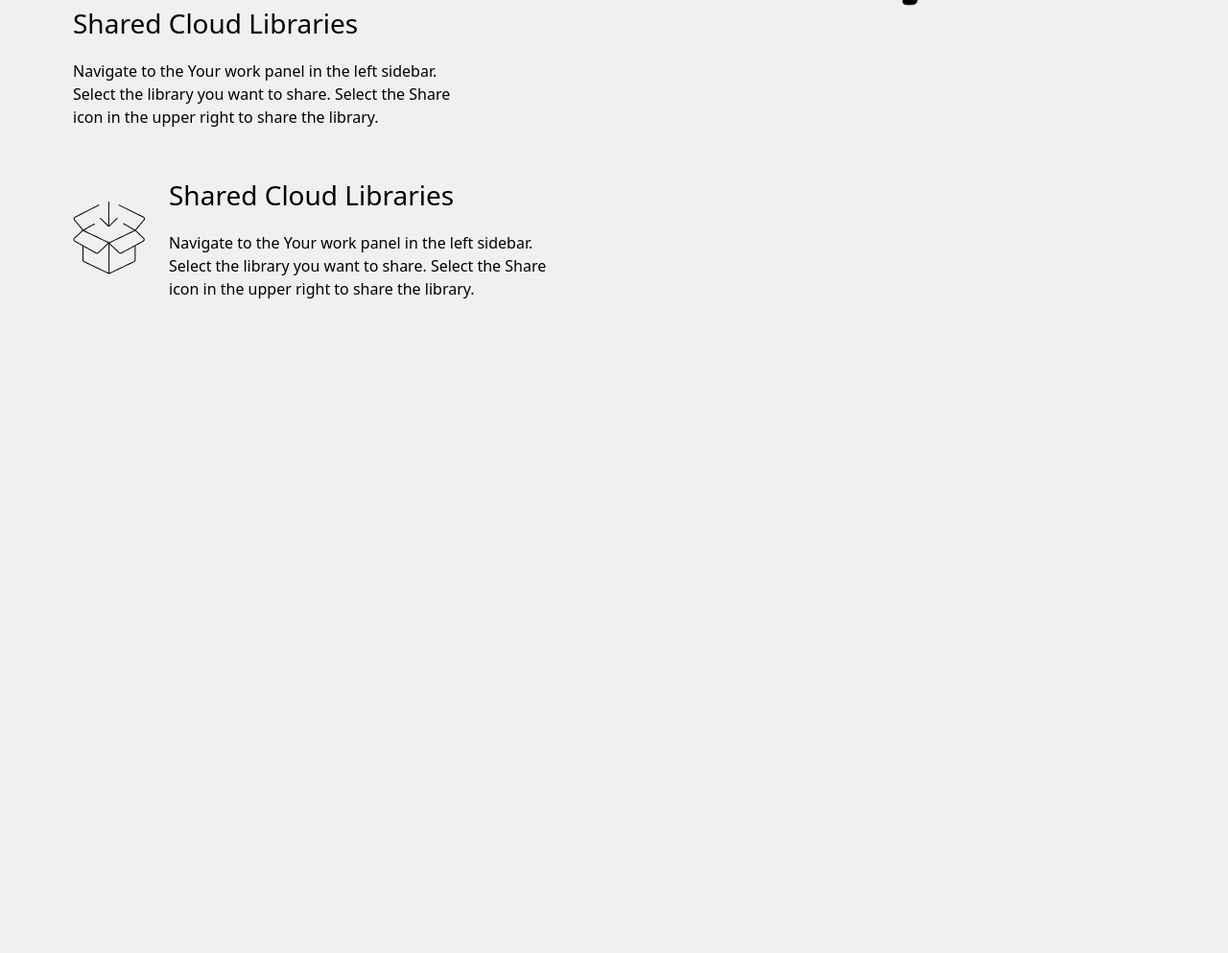
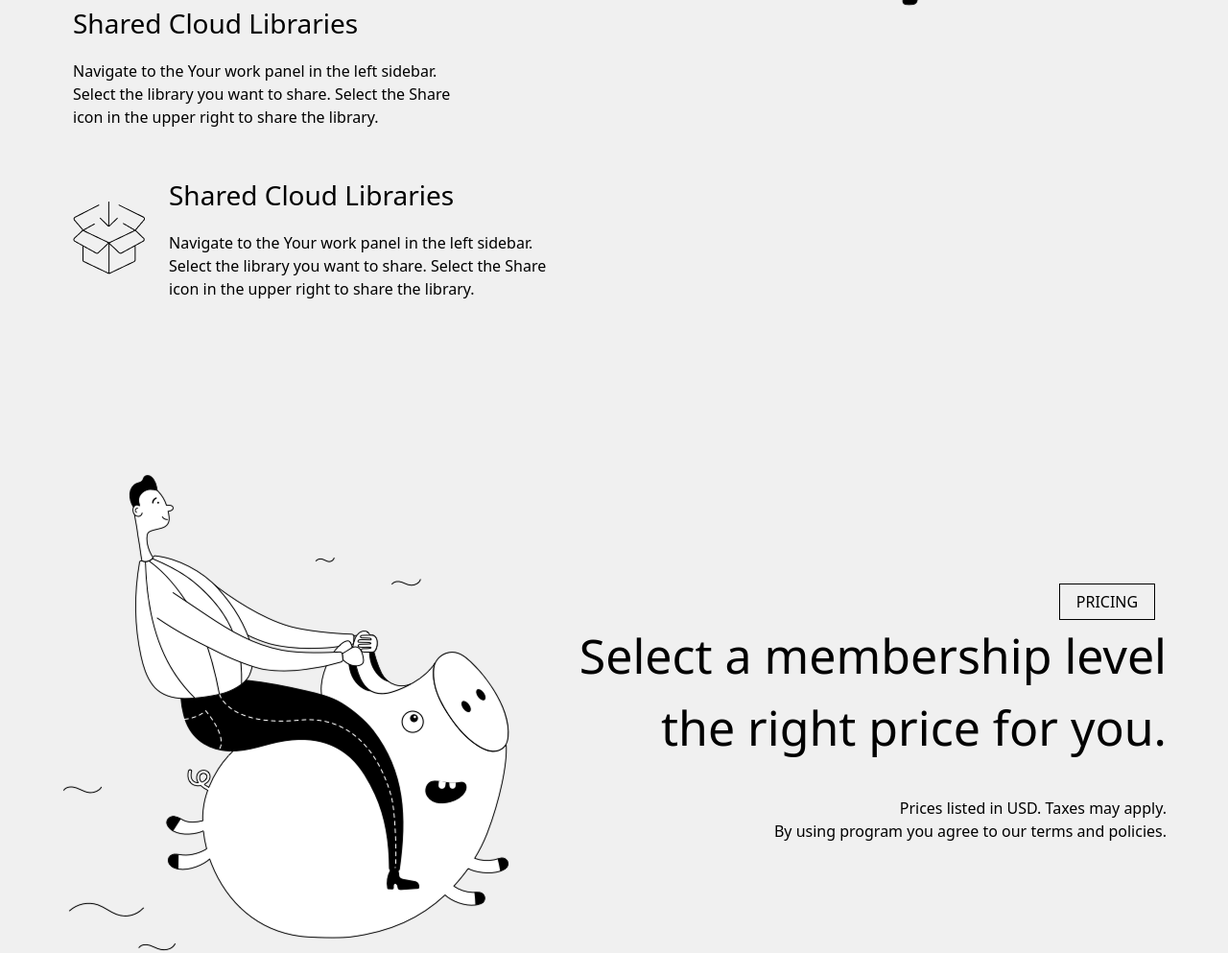
Before and after one commit to okurbonov523-lang/1440, a website: page src/index.html in a window 1280 px wide. Shown: the part 2468-3461 px from the top of the page at 96% size. Before the commit the page ends 2781 px from the top, so only its background shows below. Drawn offline with nearby package versions, Linux system fonts and the light colour scheme; files that its build step writes are made by us from their sources.

Commit message:
section-4 done

```diff
--- a/src/index.html
+++ b/src/index.html
@@ -144,6 +144,18 @@
             <img src="./img/Illustration_3.png" alt="">
         </div>
     </div>
+    <div class="w-[90%] m-auto mt-[180px] flex items-center justify-between max-sm:flex-col-reverse ">
+        <div class="max-sm:mt-[40px]">
+            <img src="./img/Illustration_4.png" alt="">
+        </div>
+        <div class="">
+            <button class="border p-[6px_17px] ml-[500px] max-sm:ml-0">PRICING</button>
+            <h1 class="text-[50px] max-sm:text-[45px] text-right max-sm:text-left">Select a membership level <br>
+                the right price for you.</h1>
+            <p class="mt-[34px] text-right max-sm:text-left">Prices listed in USD. Taxes may apply. <br>
+                By using program you agree to our terms and policies.</p>
+        </div>
+    </div>
 </body>
 
 </html>
```
